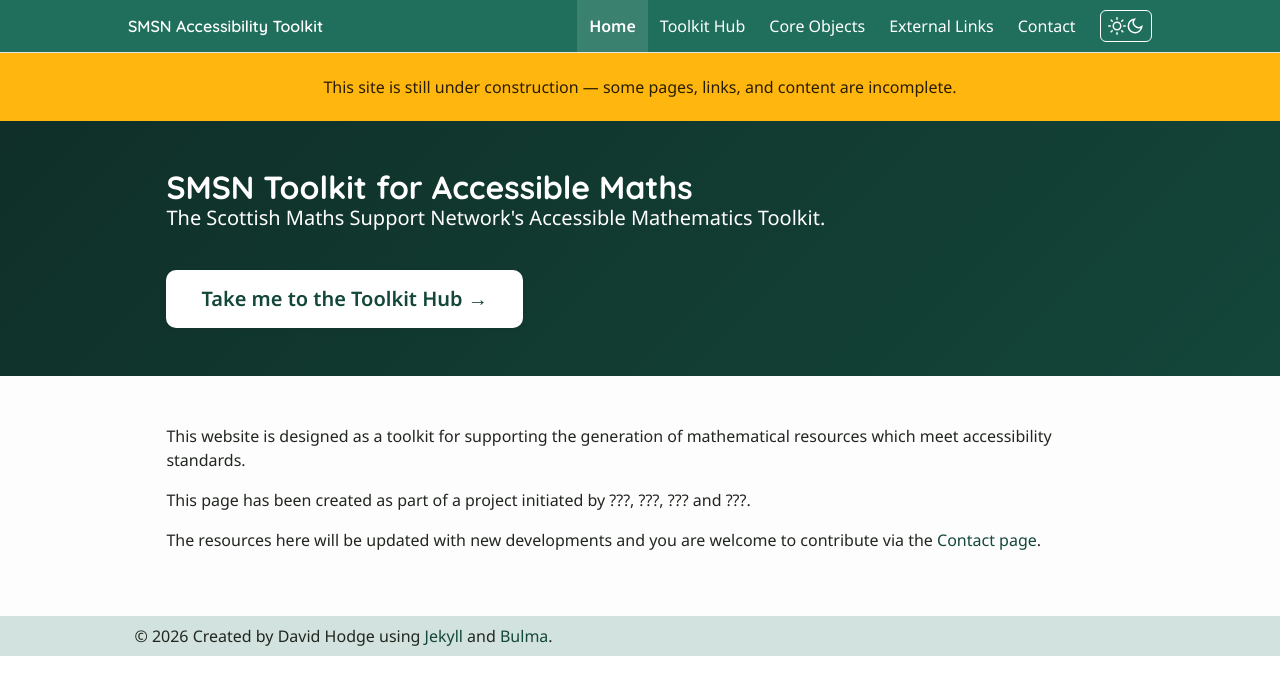
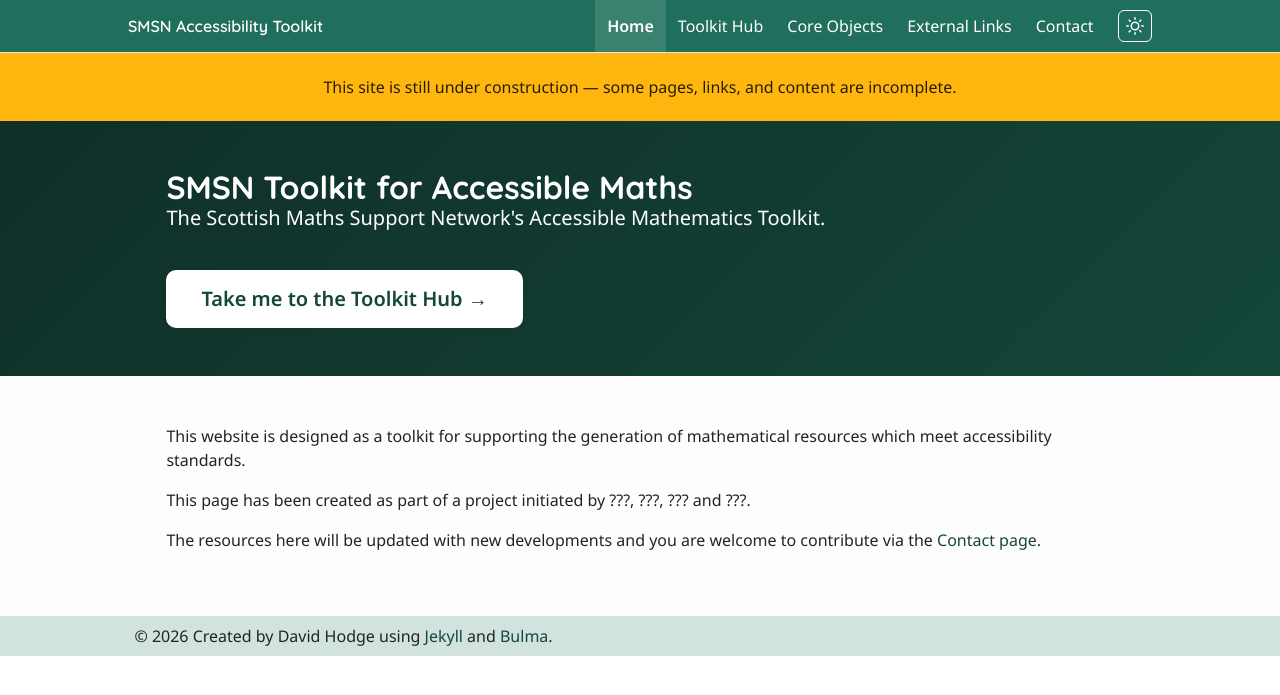
Before and after one commit to smsn-toolkit/smsn-toolkit.github.io, a Jekyll site: the page built from index.md, in a window 1280 px wide. Shown: the top 695 px of the page. Built offline with Jekyll 4.4.1, drawn with Linux system fonts in a browser that asks for light colours.

Commit message:
Add !important to icon display rules to override Bulma defaults

```diff
--- a/assets/css/custom.css
+++ b/assets/css/custom.css
@@ -189,24 +189,25 @@ h1, h2, h3, h4, h5, h6,
   display: block;
   width: 18px;
   height: 18px;
+  flex-shrink: 0;
 }
 
-/* Icon visibility swap */
+/* Icon visibility swap - Sun is visible by default */
 .icon-sun {
-  display: block;
+  display: block !important;
 }
 
 .icon-moon {
-  display: none;
+  display: none !important;
 }
 
 /* In dark mode, show moon and hide sun */
 html[data-theme="dark"] .icon-sun {
-  display: none;
+  display: none !important;
 }
 
 html[data-theme="dark"] .icon-moon {
-  display: block;
+  display: block !important;
 }
 
 /* Link styling */
```
